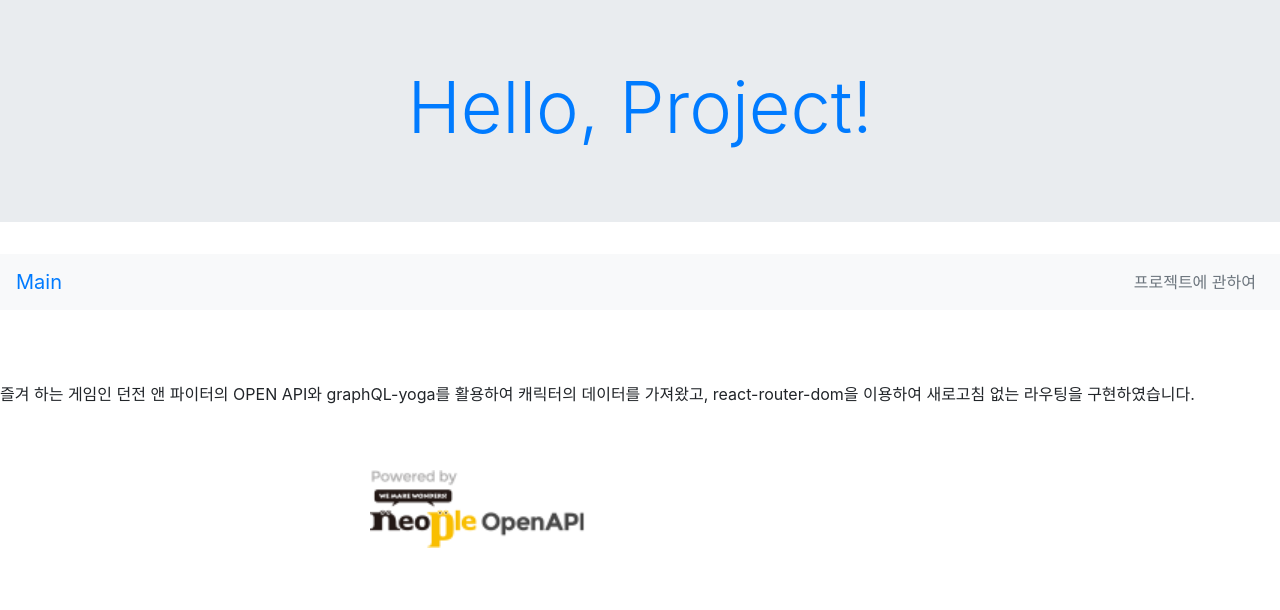
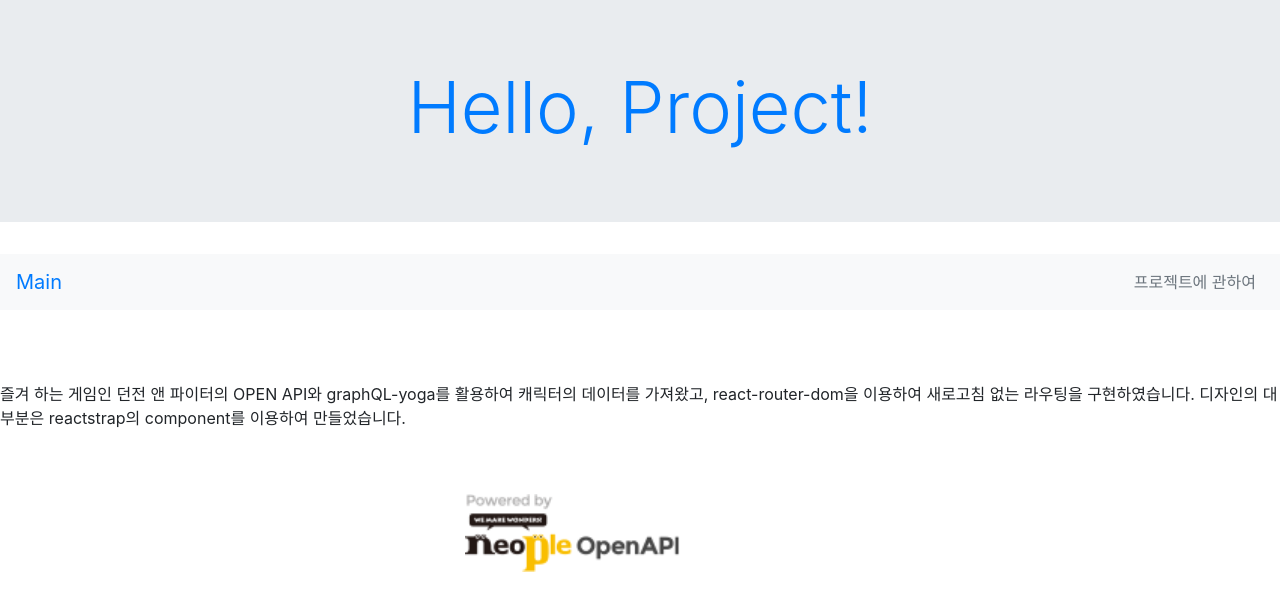
Before and after one commit to Sungjin-Wie/temp_project, a React (Create React App) app: page /about in a window 1280 px wide. Shown: the top 610 px of the page. Built offline with nearby package versions, Linux system fonts and the light colour scheme.

Commit message:
제출전 최종수정

```diff
--- a/src/components/Footer.js
+++ b/src/components/Footer.js
@@ -6,13 +6,12 @@ const Footer = () => {
   return (
     <Container>
       <Row>
-        <Col xs="3" />
-        <Col xs="auto">
+        <Col sm="4" />
+        <Col sm="auto">
           <a href="http://developers.neople.co.kr">
             <img src={logo} alt="Neople 오픈 API" style={{ width: "150%" }} />
           </a>
         </Col>
-        <Col xs="1" />
       </Row>
     </Container>
   );
--- a/src/pages/about.js
+++ b/src/pages/about.js
@@ -9,7 +9,8 @@ const About = () => {
       <p>
         즐겨 하는 게임인 던전 앤 파이터의 OPEN API와 graphQL-yoga를 활용하여
         캐릭터의 데이터를 가져왔고, react-router-dom을 이용하여 새로고침 없는
-        라우팅을 구현하였습니다.
+        라우팅을 구현하였습니다. 디자인의 대부분은 reactstrap의 component를
+        이용하여 만들었습니다.
       </p>
     </div>
   );
--- a/src/pages/info.js
+++ b/src/pages/info.js
@@ -22,6 +22,8 @@ import {
 } from "reactstrap";
 import classnames from "classnames";
 import gql from "graphql-tag";
+
+const API_KEY = `apikey=7KyujUEOMpBOTIELdNlMypTX0d0D6wdb`;
 
 const Info = ({ match }) => {
   const [tab, setTab] = useState("1");
@@ -93,7 +95,7 @@ const Info = ({ match }) => {
                       style={{ width: "100%", height: "100%" }}
                       src={`https://img-api.neople.co.kr/df/servers/cain/characters/${
                         match.params.id
-                      }?zoom=3&apikey=7KyujUEOMpBOTIELdNlMypTX0d0D6wdb`}
+                      }?zoom=3&${API_KEY}`}
                       alt="not loaded!"
                     />
                     <CardTitle>Level : {data.rows[0].level}</CardTitle>
@@ -204,21 +206,22 @@ const Info = ({ match }) => {
                                   alt="not loaded!"
                                   src={`https://img-api.neople.co.kr/df/items/${
                                     c.itemId
-                                  }?apikey=7KyujUEOMpBOTIELdNlMypTX0d0D6wdb`}
+                                  }?${API_KEY}`}
                                 />
                               </td>
                               <td>
-                                {`${
-                                  c.itemTypeDetail === "칭호"
-                                    ? ""
-                                    : (c.reinforce === 0 ? "" : `+ ${c.reinforce}`)
-                                }${
-                                  c.itemType === "무기" ? `/${c.refine} ` : " "
-                                }`}
+                                {c.reinforce === 0 ? " " : `+${c.reinforce} `}
                                 {c.itemName}
                                 {c.amplificationName != null
                                   ? ` (${c.amplificationName})`
                                   : ""}
+                                {`${
+                                  c.itemType === "무기"
+                                    ? c.refine === 0
+                                      ? " "
+                                      : ` (+${c.refine}재련)`
+                                    : " "
+                                }`}
                               </td>
                             </tr>
                           );
@@ -242,7 +245,7 @@ const Info = ({ match }) => {
                               <th scope="row">
                                 {c.slotName.substring(
                                   0,
-                                  c.slotName.indexOf("아바타")
+                                  c.slotName.indexOf(" ")
                                 )}
                               </th>
                               <td>
@@ -250,7 +253,7 @@ const Info = ({ match }) => {
                                   alt="not loaded!"
                                   src={`https://img-api.neople.co.kr/df/items/${
                                     c.itemId
-                                  }?apikey=7KyujUEOMpBOTIELdNlMypTX0d0D6wdb`}
+                                  }?${API_KEY}`}
                                 />
                               </td>
                               <td>{c.itemName}</td>
```
